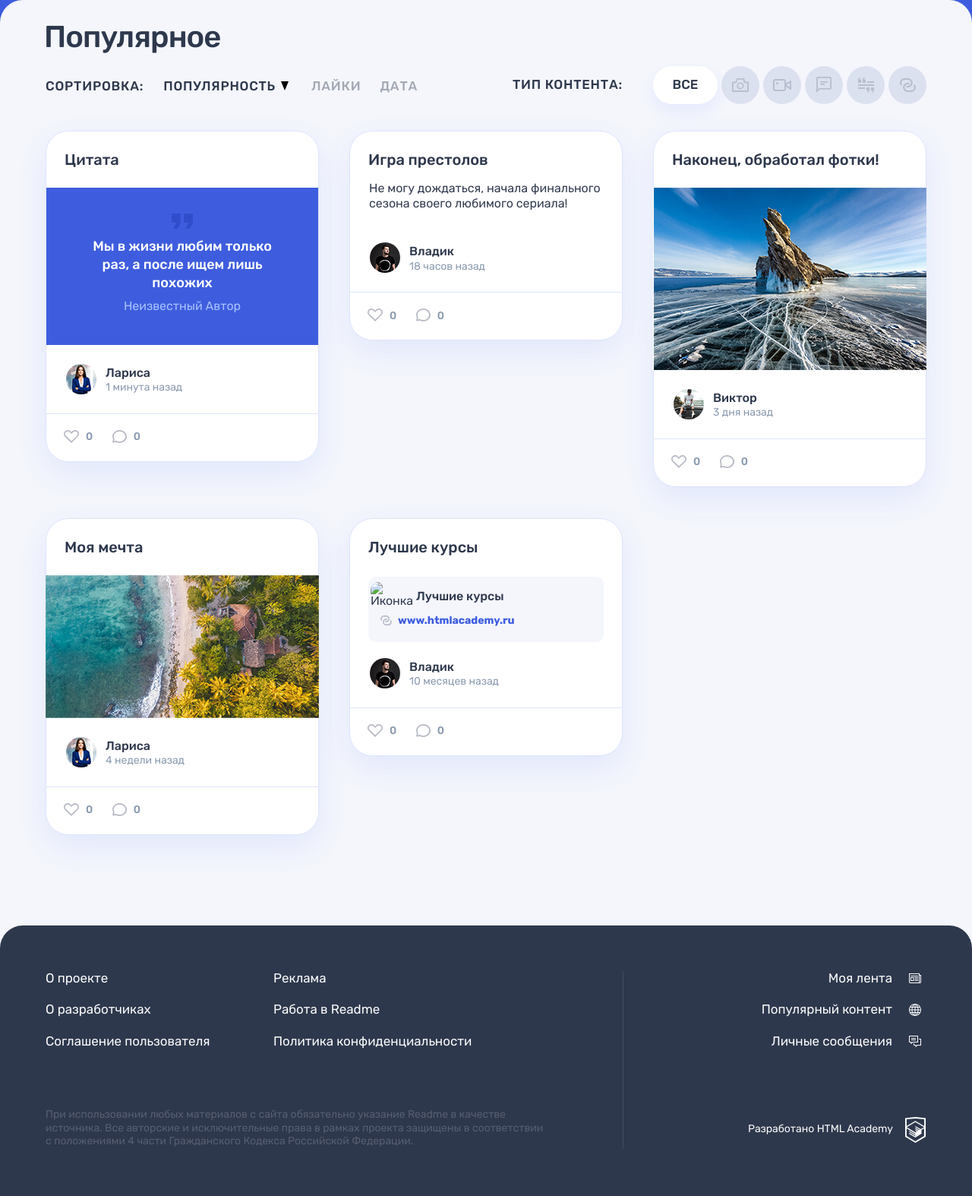
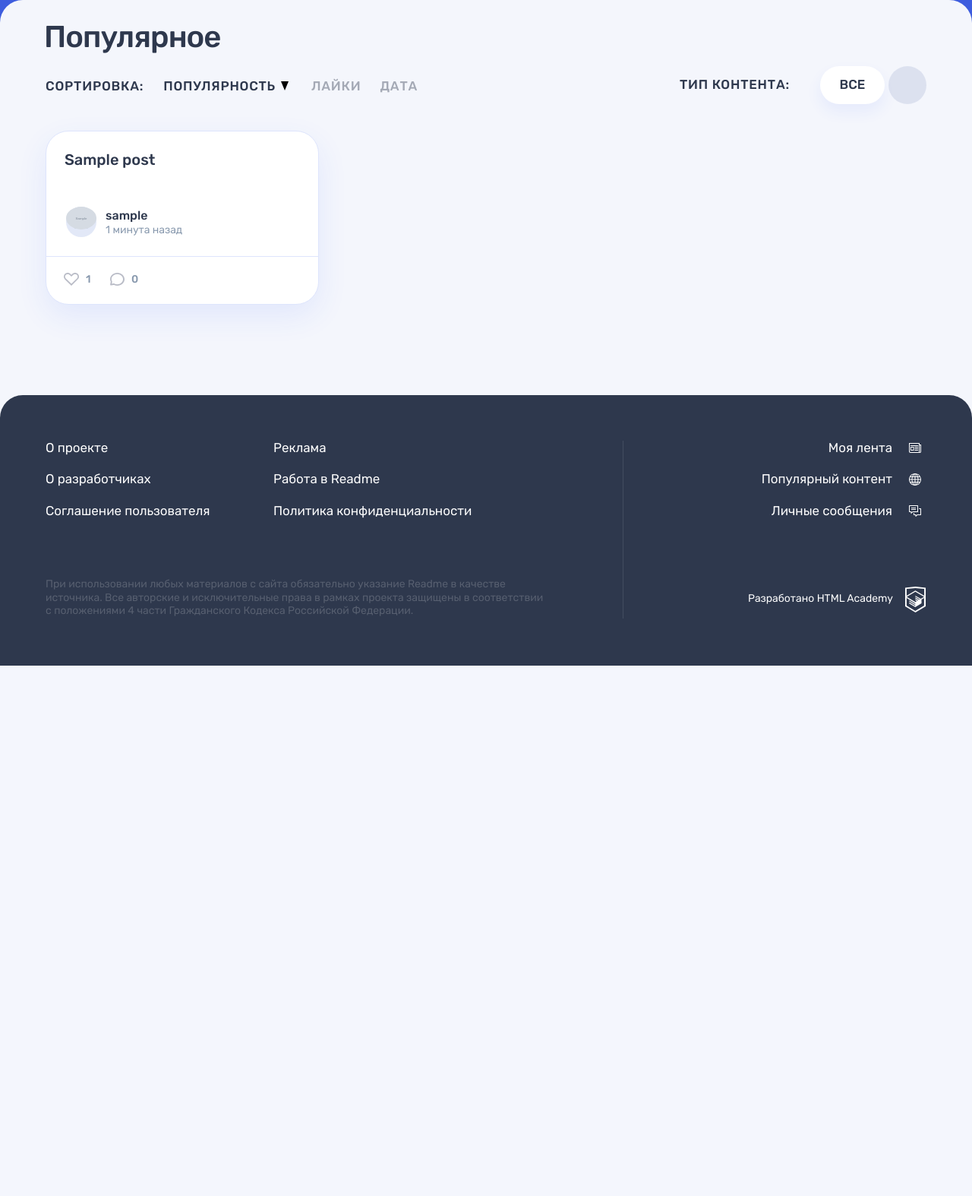
Before and after one commit to htmlacademy-php1/442219-readme-13, a PHP site: page / in a window 1280 px wide. Shown: the part 71-1645 px from the top of the page at 76% size. After the commit the page ends 947 px from the top, so only its background shows below. Run offline with PHP 8.4, Linux system fonts and the light colour scheme; tables that the repository leaves empty hold one stand-in row (values such as "Sample post"); grey boxes marked "Sample" are stand-in pictures; some libraries are stand-ins or nearby versions.

Commit message:
Выполняет чтение и показ записей из MySQL

```diff
--- a/data.php
+++ b/data.php
@@ -8,40 +8,40 @@
 
     $is_auth = rand(0, 1);
     $user_name = 'Игорь Влащенко';
-    $posts = [
-        [
-            'title' => 'Цитата',
-            'type' => 'post-quote',
-            'content' => 'Мы в жизни любим только раз, а после ищем лишь похожих',
-            'name' => 'Лариса',
-            'avatar' => 'userpic-larisa-small.jpg',
-        ],
-        [
-            'title' => 'Игра престолов',
-            'type' => 'post-text',
-            'content' => 'Не могу дождаться, начала финального сезона своего любимого сериала!',
-            'name' => 'Владик',
-            'avatar' => 'userpic.jpg',
-        ],
-        [
-            'title' => 'Наконец, обработал фотки!',
-            'type' => 'post-photo',
-            'content' => 'rock-medium.jpg',
-            'name' => 'Виктор',
-            'avatar' => 'userpic-mark.jpg',
-        ],
-        [
-            'title' => 'Моя мечта',
-            'type' => 'post-photo',
-            'content' => 'coast-medium.jpg',
-            'name' => 'Лариса',
-            'avatar' => 'userpic-larisa-small.jpg',
-        ],
-        [
-            'title' => 'Лучшие курсы',
-            'type' => 'post-link',
-            'content' => 'www.htmlacademy.ru',
-            'name' => 'Владик',
-            'avatar' => 'userpic.jpg',
-        ],
-    ];
+    // $posts = [
+    //     [
+    //         'title' => 'Цитата',
+    //         'type' => 'post-quote',
+    //         'content' => 'Мы в жизни любим только раз, а после ищем лишь похожих',
+    //         'name' => 'Лариса',
+    //         'avatar' => 'userpic-larisa-small.jpg',
+    //     ],
+    //     [
+    //         'title' => 'Игра престолов',
+    //         'type' => 'post-text',
+    //         'content' => 'Не могу дождаться, начала финального сезона своего любимого сериала!',
+    //         'name' => 'Владик',
+    //         'avatar' => 'userpic.jpg',
+    //     ],
+    //     [
+    //         'title' => 'Наконец, обработал фотки!',
+    //         'type' => 'post-photo',
+    //         'content' => 'rock-medium.jpg',
+    //         'name' => 'Виктор',
+    //         'avatar' => 'userpic-mark.jpg',
+    //     ],
+    //     [
+    //         'title' => 'Моя мечта',
+    //         'type' => 'post-photo',
+    //         'content' => 'coast-medium.jpg',
+    //         'name' => 'Лариса',
+    //         'avatar' => 'userpic-larisa-small.jpg',
+    //     ],
+    //     [
+    //         'title' => 'Лучшие курсы',
+    //         'type' => 'post-link',
+    //         'content' => 'www.htmlacademy.ru',
+    //         'name' => 'Владик',
+    //         'avatar' => 'userpic.jpg',
+    //     ],
+    // ];
--- a/index.php
+++ b/index.php
@@ -1,8 +1,40 @@
 <?php
     require_once('helpers.php');
     require_once('data.php');
+    require_once('init.php');
 
     date_default_timezone_set("Europe/Moscow");
+
+    // 1. В сценарии главной страницы выполните подключение к MySQL.
+    $link = mysqli_connect($db_host['host'], $db_host['user'], $db_host['password'], $db_host['database']);
+    mysqli_set_charset($link, "utf8");
+
+    // 2. Отправьте SQL-запрос для получения типов контента.
+    $sql_types = 'SELECT title, class FROM types;';
+
+    // 3. Отправьте SQL-запрос для получения списка постов, объединённых с пользователями и отсортированный по популярности.
+    $sql_posts = 'SELECT COUNT(likes.id) likes, posts.title, posts.text_content, posts.img_url, posts.video_url, posts.site_url, user_name AS author, types.class, users.avatar_url FROM posts JOIN users ON posts.user_id = users.id JOIN types ON posts.type_id = types.id JOIN likes ON posts.id = likes.post_id GROUP BY posts.id ORDER BY COUNT(likes.id) DESC;';
+
+    // 4. Используйте эти данные для показа списка постов и списка типов контента на главной странице.
+    if (!$link) {
+        $error = mysqli_connect_error();
+        $page_content = include_template('error.php', ['error' => $error]);
+    } else {
+        $result_posts = mysqli_query($link, $sql_posts);
+        $result_types = mysqli_query($link, $sql_types);
+        if ($result_posts && $result_types) {
+            $posts = mysqli_fetch_all($result_posts, MYSQLI_ASSOC);
+            $types = mysqli_fetch_all($result_types, MYSQLI_ASSOC);
+
+            $page_content = include_template('main.php', [
+                'posts' => $posts,
+                'types' => $types,
+            ]);
+        } else {
+            $error = mesqli_error($link);
+            $page_content = include_template('error.php', ['error' => $error]);
+        };
+    };
 
     /**
      * Преобразует дату по формату
@@ -12,7 +44,7 @@
     function format_date($date, $format) {
 
         return date($format, strtotime($date));
-    }
+    };
 
     /**
      * Вычисляет время прошедшее после публикации поста
@@ -74,10 +106,6 @@
         return array($output_string, true);
     }
 
-    $page_content = include_template('main.php', [
-        'posts' => $posts,
-    ]);
-
     $layout_content = include_template('layout.php', [
         'is_auth' => $is_auth,
         'user_name' => $user_name,
--- /dev/null
+++ b/init.php
@@ -0,0 +1,7 @@
+<?php
+    $db_host = [
+        'host' => '127.0.0.1',
+        'user' => 'root',
+        'password' => '',
+        'database' => 'readme',
+    ];
--- a/queries.sql
+++ b/queries.sql
@@ -1,5 +1,3 @@
--- DELETE FROM types;
-
 INSERT INTO types (title, class)
 VALUES
   ('Текст', 'text'),
--- /dev/null
+++ b/templates/error.php
@@ -0,0 +1,5 @@
+<section class="page__main page__main--error">
+    <div class="container">
+        <h3 style="color: red;"><?= $error ?></h3>
+    </div>
+</section>
--- a/templates/main.php
+++ b/templates/main.php
@@ -41,46 +41,16 @@
                             <span>Все</span>
                         </a>
                     </li>
+                    <?php foreach($types as $value): ?>
                         <li class="popular__filters-item filters__item">
                             <a class="filters__button filters__button--photo button" href="#">
-                            <span class="visually-hidden">Фото</span>
+                                <span class="visually-hidden"><?= $value['title'] ?></span>
                                 <svg class="filters__icon" width="22" height="18">
-                                <use xlink:href="#icon-filter-photo"></use>
+                                    <use xlink:href="#icon-filter-<?= $value['class'] ?>"></use>
                                 </svg>
                             </a>
                         </li>
-                    <li class="popular__filters-item filters__item">
-                        <a class="filters__button filters__button--video button" href="#">
-                            <span class="visually-hidden">Видео</span>
-                            <svg class="filters__icon" width="24" height="16">
-                                <use xlink:href="#icon-filter-video"></use>
-                            </svg>
-                        </a>
-                    </li>
-                    <li class="popular__filters-item filters__item">
-                        <a class="filters__button filters__button--text button" href="#">
-                            <span class="visually-hidden">Текст</span>
-                            <svg class="filters__icon" width="20" height="21">
-                                <use xlink:href="#icon-filter-text"></use>
-                            </svg>
-                        </a>
-                    </li>
-                    <li class="popular__filters-item filters__item">
-                        <a class="filters__button filters__button--quote button" href="#">
-                            <span class="visually-hidden">Цитата</span>
-                            <svg class="filters__icon" width="21" height="20">
-                                <use xlink:href="#icon-filter-quote"></use>
-                            </svg>
-                        </a>
-                    </li>
-                    <li class="popular__filters-item filters__item">
-                        <a class="filters__button filters__button--link button" href="#">
-                            <span class="visually-hidden">Ссылка</span>
-                            <svg class="filters__icon" width="21" height="18">
-                                <use xlink:href="#icon-filter-link"></use>
-                            </svg>
-                        </a>
-                    </li>
+                    <?php endforeach; ?>
                 </ul>
             </div>
         </div>
--- a/templates/post.php
+++ b/templates/post.php
@@ -1,17 +1,17 @@
-<article class="popular__post post <?= $value['type']; ?>">
+<article class="popular__post post post-<?= $value['class']; ?>">
     <header class="post__header">
         <h2><?= htmlspecialchars($value['title']); ?></h2>
     </header>
     <div class="post__main">
-        <?php if($value['type'] == 'post-quote'): ?>
+        <?php if($value['class'] == 'quote'): ?>
             <blockquote>
                 <p>
-                    <?= htmlspecialchars($value['content']);?>
+                    <?= htmlspecialchars($value['text_content']);?>
                 </p>
                 <cite>Неизвестный Автор</cite>
             </blockquote>
-        <?php elseif ($value['type'] == 'post-text'): ?>
-            <?php $arr_content = cut_text(htmlspecialchars($value['content'])) ?>
+        <?php elseif ($value['class'] == 'text'): ?>
+            <?php $arr_content = cut_text(htmlspecialchars($value['text_content'])) ?>
             <?php if ($arr_content[1]): ?>
                 <p>
                     <?=$arr_content[0] . '...'; ?>
@@ -19,18 +19,18 @@
                 <a class="post-text__more-link" href="#">Читать далее</a>
                 <?php else: ?>
                 <p>
-                    <?= htmlspecialchars($value['content']); ?>
+                    <?= htmlspecialchars($value['text_content']); ?>
                 </p>
             <?php endif; ?>
-        <?php elseif ($value['type'] == 'post-photo'): ?>
+        <?php elseif ($value['class'] == 'photo'): ?>
             <div class="post-photo__image-wrapper">
-                <img src="img/<?= $value['content']; ?>" alt="Фото от пользователя" width="360" height="240">
+                <img src="img/<?= $value['img_url']; ?>" alt="Фото от пользователя" width="360" height="240">
             </div>
-        <?php elseif ($value['type'] == 'post-video'): ?>
+        <?php elseif ($value['class'] == 'video'): ?>
             <div class="post-video__block">
                 <div class="post-video__preview">
-                    <?= embed_youtube_cover($value['content']); ?>
-                    <img src="img/coast-medium.jpg" alt="Превью к видео" width="360" height="188">
+                    <?= embed_youtube_cover($value['video_url']); ?>
+                    <!-- <img src="img/coast-medium.jpg" alt="Превью к видео" width="360" height="188"> -->
                 </div>
                 <a href="post-details.html" class="post-video__play-big button">
                     <svg class="post-video__play-big-icon" width="14" height="14">
@@ -39,9 +39,9 @@
                     <span class="visually-hidden">Запустить проигрыватель</span>
                 </a>
             </div>
-        <?php elseif ($value['type'] == 'post-link'): ?>
+        <?php elseif ($value['class'] == 'link'): ?>
             <div class="post-link__wrapper">
-                <a class="post-link__external" href="http://<?= $value['content']; ?>" title="Перейти по ссылке">
+                <a class="post-link__external" href="http://<?= $value['site_url']; ?>" title="Перейти по ссылке">
                     <div class="post-link__info-wrapper">
                         <div class="post-link__icon-wrapper">
                             <img src="https://www.google.com/s2/favicons?domain=vitadental.ru" alt="Иконка">
@@ -50,7 +50,7 @@
                             <h3><?= htmlspecialchars($value['title']); ?></h3>
                         </div>
                     </div>
-                    <span><?= htmlspecialchars($value['content']); ?></span>
+                    <span><?= htmlspecialchars($value['site_url']); ?></span>
                 </a>
             </div>
         <?php endif; ?>
@@ -59,10 +59,10 @@
         <div class="post__author">
             <a class="post__author-link" href="#" title="Автор">
                 <div class="post__avatar-wrapper">
-                    <img class="post__author-avatar" src="img/<?= $value['avatar']; ?>" alt="Аватар пользователя">
+                    <img class="post__author-avatar" src="img/<?= $value['avatar_url']; ?>" alt="Аватар пользователя">
                 </div>
                 <div class="post__info">
-                    <b class="post__author-name"><?= htmlspecialchars($value['name']); ?></b>
+                    <b class="post__author-name"><?= htmlspecialchars($value['author']); ?></b>
                     <?php $public_date = generate_random_date($key); ?>
                     <time class="post__time" datetime="<?= $public_date ?>" title="<?= format_date($public_date, DATE_TITLE); ?>"><?= get_diff_time_public_post($public_date); ?></time>
                 </div>
@@ -77,7 +77,7 @@
                     <svg class="post__indicator-icon post__indicator-icon--like-active" width="20" height="17">
                         <use xlink:href="#icon-heart-active"></use>
                     </svg>
-                    <span>0</span>
+                    <span><?= $value['likes']; ?></span>
                     <span class="visually-hidden">количество лайков</span>
                 </a>
                 <a class="post__indicator post__indicator--comments button" href="#" title="Комментарии">
```
Also changed, not shown: templates/layout.php (line endings or trailing spaces). Lines whose indentation alone changed are shown as unchanged.
